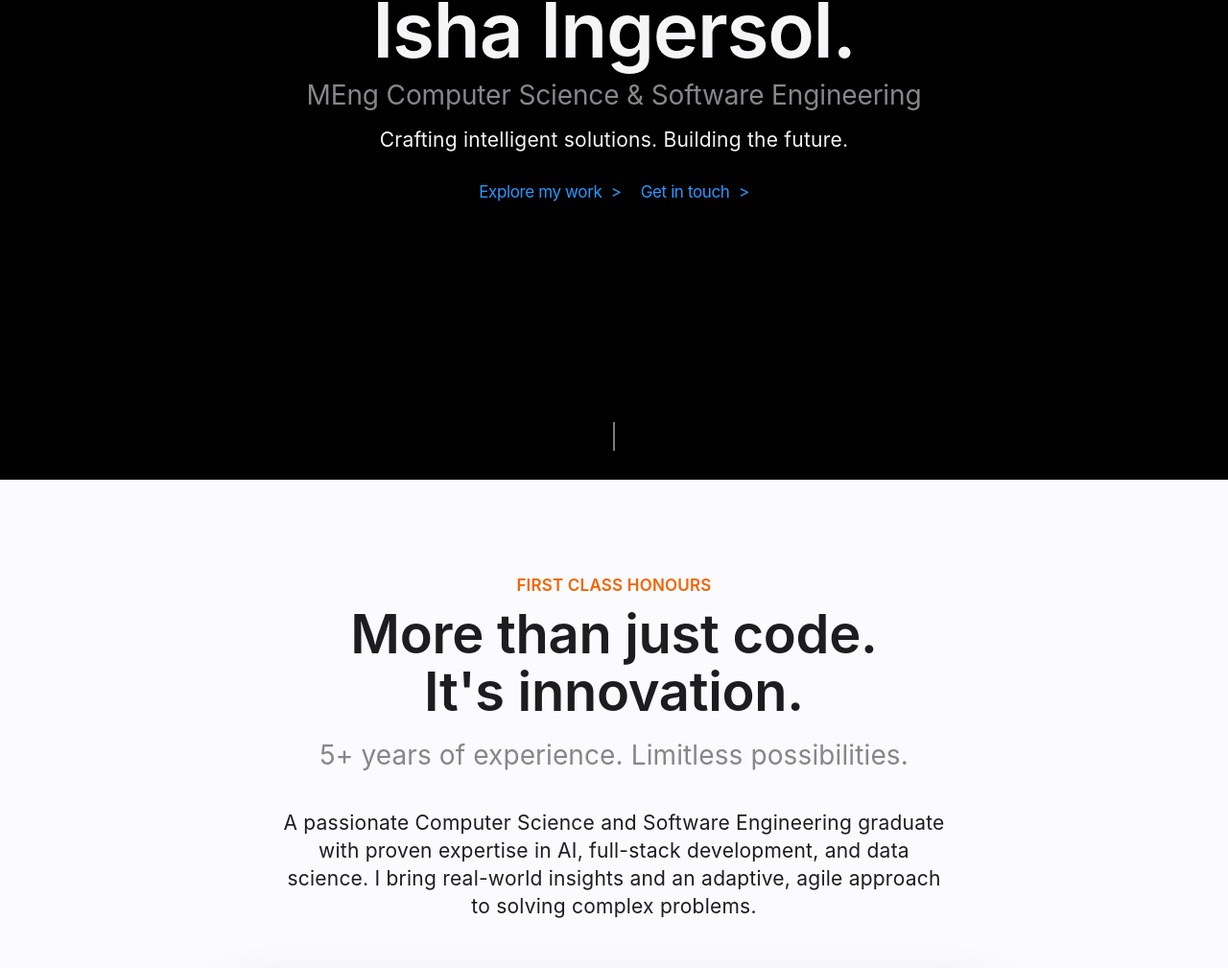
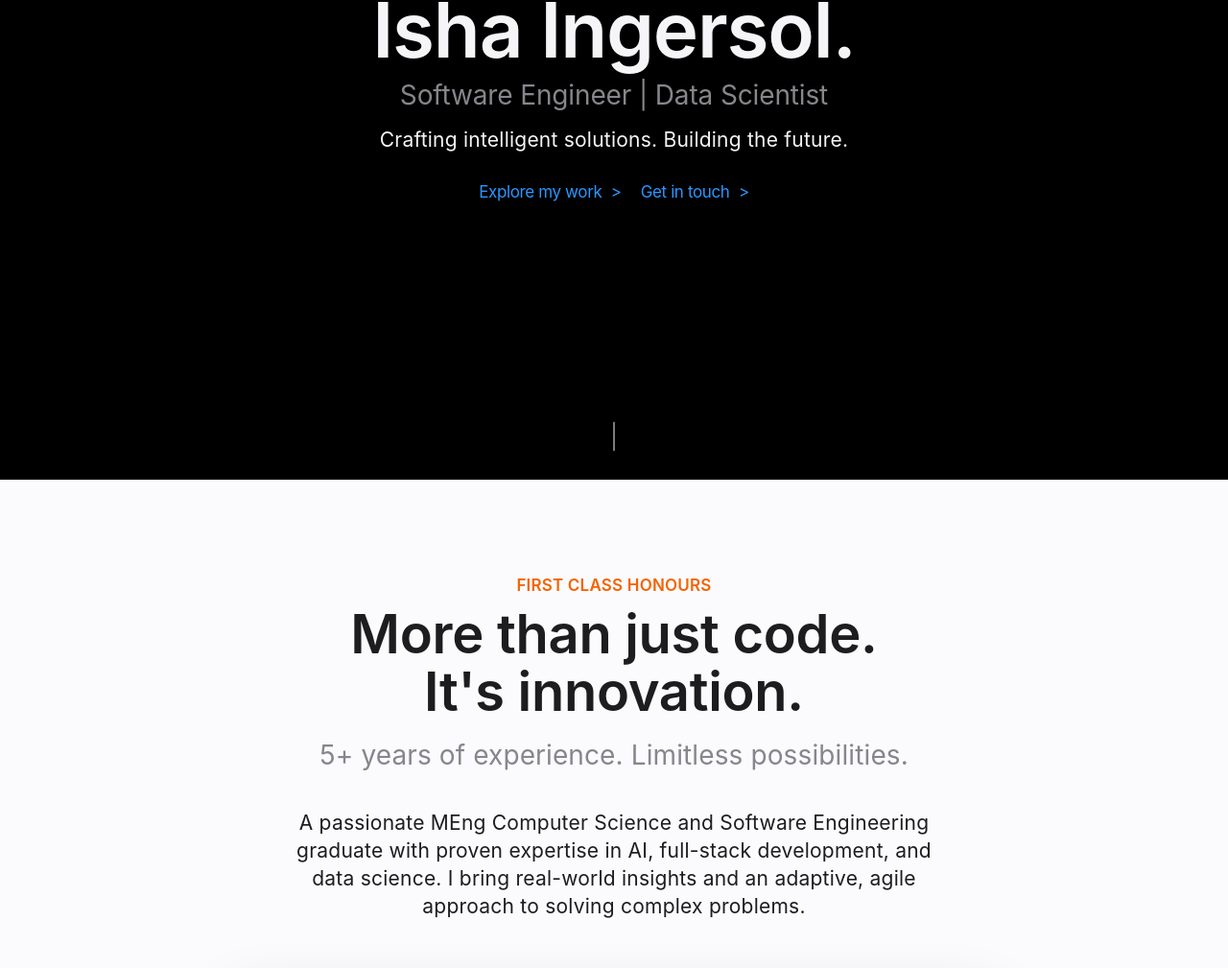
Before and after one commit to isha-ingersol/isha-portfolio, a React (Create React App) app: page / in a window 1280 px wide. Shown: the part 300-1309 px from the top of the page at 96% size. Built offline with nearby package versions, Linux system fonts and the light colour scheme.

Commit message:
Hero section completed

```diff
--- a/src/components/About/About.js
+++ b/src/components/About/About.js
@@ -15,7 +15,7 @@ const About = () => {
                 <h2 className="feature-headline">More than just code.<br/>It's innovation.</h2>
                 <p className="feature-subheadline">5+ years of experience. Limitless possibilities.</p>
                 <p className="feature-description">
-                    A passionate Computer Science and Software Engineering graduate with proven expertise in AI,
+                    A passionate MEng Computer Science and Software Engineering graduate with proven expertise in AI,
                     full-stack development, and data science. I bring real-world insights and an adaptive, agile
                     approach to solving complex problems.
                 </p>
--- a/src/components/Hero/Hero.js
+++ b/src/components/Hero/Hero.js
@@ -21,7 +21,8 @@ const Hero = () => {
         <section className="hero">
             <div className="hero-content">
                 <h1>Isha Ingersol.</h1>
-                <p className="subtitle">MEng Computer Science & Software Engineering</p>
+                {/* <p className="subtitle">MEng Computer Science & Software Engineering</p> */}
+                <p className="subtitle">Software Engineer | Data Scientist</p>
                 <p className="tagline">Crafting intelligent solutions. Building the future.</p>
                 <div className="hero-cta">
                     <a href="#projects" className="cta-link">Explore my work</a>
```
